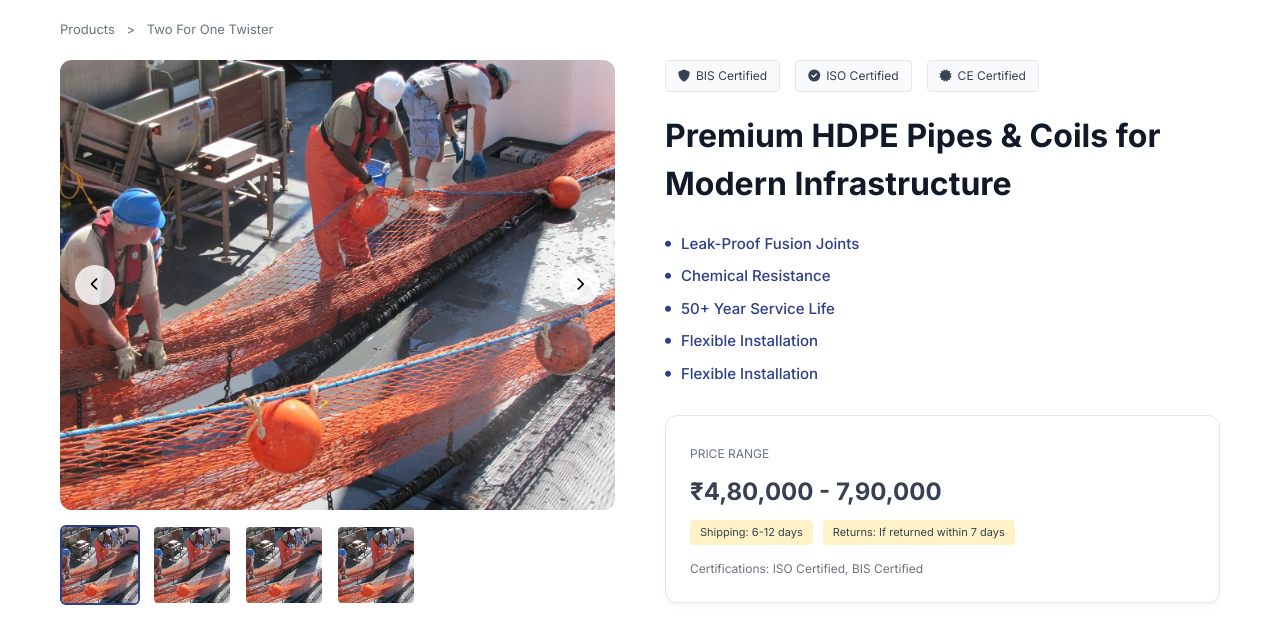
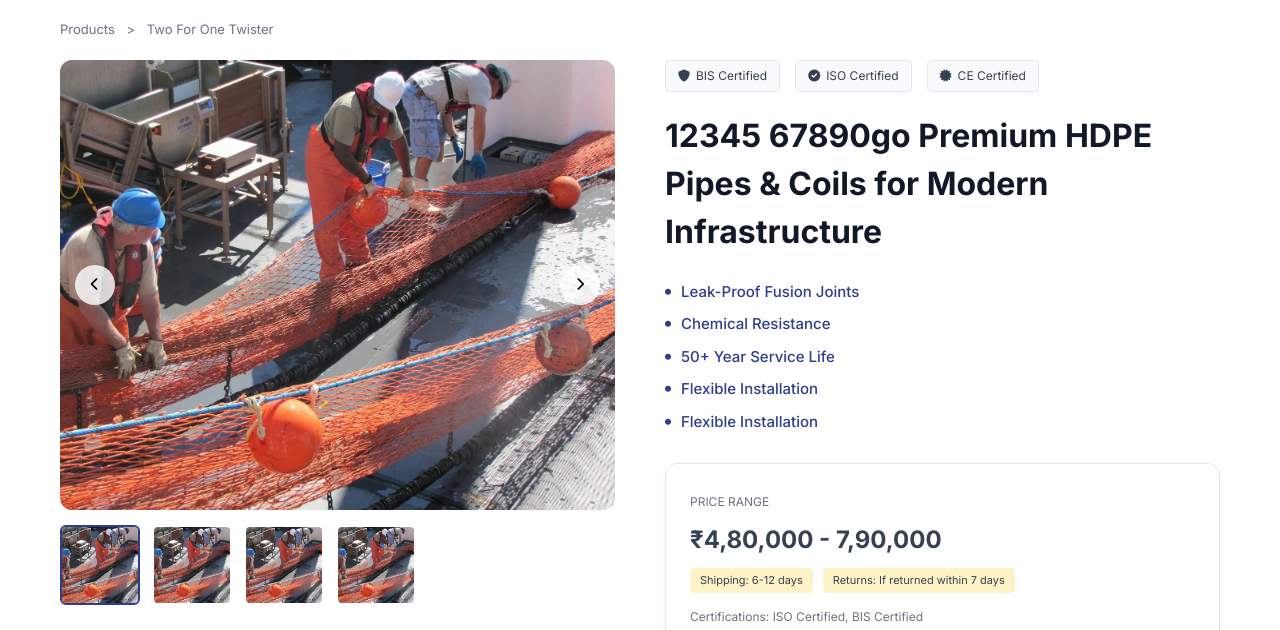
Before and after one commit to Deepika21k/gushwork, a plain HTML site: page index.html in a window 1280 px wide. Shown: the part 161-791 px from the top of the page. Drawn offline with Linux system fonts and the light colour scheme.

Commit message:
updated home page heading

```diff
--- a/index.html
+++ b/index.html
@@ -59,7 +59,7 @@
                         <span class="badge"><i class="fas fa-certificate"></i> CE Certified</span>
                     </div>
 
-                    <h1>Premium HDPE Pipes & Coils for Modern Infrastructure</h1>
+                    <h1>12345 67890go Premium HDPE Pipes & Coils for Modern Infrastructure</h1>
 
                     <ul class="features">
                         <li><i class="fas fa-circle"></i> Leak-Proof Fusion Joints</li>
```
